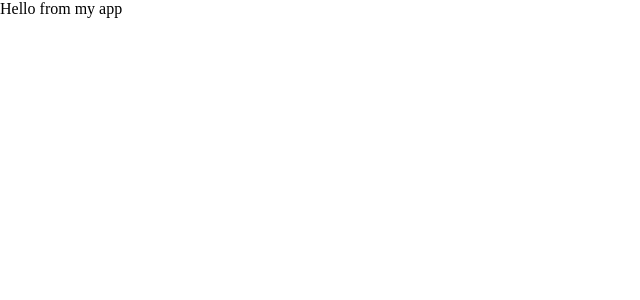
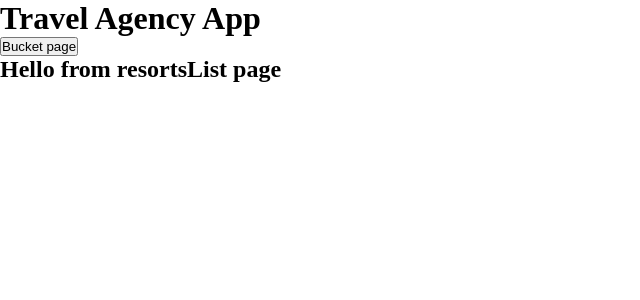
Before and after one commit to massam89/travel-app, a React (Create React App) app: page / in a window 1280 px wide. Shown: the top 300 px of the page, without its empty margins (0-640 px from the left). Built offline with nearby package versions, Linux system fonts and the light colour scheme.

Commit message:
add Header and its functionality plus router

```diff
--- a/package.json
+++ b/package.json
@@ -34,5 +34,8 @@
       "last 1 firefox version",
       "last 1 safari version"
     ]
+  },
+  "devDependencies": {
+    "react-router-dom": "^6.4.2"
   }
 }
--- a/src/App.js
+++ b/src/App.js
@@ -1,8 +1,28 @@
+import { Routes, Route } from "react-router-dom";
+import Header from "./components/Header";
+import Bucket from "./pages/Bucket";
+import ResortDetails from "./pages/ResortDetails";
+import ResortsList from "./pages/ResortsList";
+import NoPage from "./pages/NoPage";
+import { useState } from "react";
 
 function App() {
+
+  const [isBucketPage, setIsBucketPage] = useState(false)
+
+  const changeBucketPageHandler = () => {
+    setIsBucketPage(!isBucketPage)
+  }
+
   return (
-    <div className="App">
-      Hello from my app
+    <div className="container">
+      <Header changeBucket={changeBucketPageHandler} isBucketPage={isBucketPage} />
+      <Routes>
+        <Route index element={<ResortsList />} />
+        <Route path="resorts/:id" element={<ResortDetails />} />
+        <Route path="bucket" element={<Bucket />} />
+        <Route path="*" element={<NoPage />} />
+      </Routes>
     </div>
   );
 }
--- /dev/null
+++ b/src/components/Header.js
@@ -0,0 +1,20 @@
+import { Link } from "react-router-dom";
+
+const Header = (props) => {
+  const clickButtonHandler = () => {
+    props.changeBucket();
+  };
+
+  return (
+    <header>
+      <h1>Travel Agency App</h1>
+      <Link to={props.isBucketPage ? "/" : "/Bucket"}>
+        <button onClick={clickButtonHandler}>
+          {props.isBucketPage ? "Resort list page" : "Bucket page"}
+        </button>
+      </Link>
+    </header>
+  );
+};
+
+export default Header;
--- a/src/index.js
+++ b/src/index.js
@@ -1,8 +1,11 @@
-import React from 'react';
-import ReactDOM from 'react-dom/client';
-import './css/index.css';
-import App from './App';
+import React from "react";
+import ReactDOM from "react-dom/client";
+import { BrowserRouter } from "react-router-dom";
+import "./css/index.css";
+import App from "./App";
 
-ReactDOM.createRoot(document.getElementById('root')).render(
-  <App />
+ReactDOM.createRoot(document.getElementById("root")).render(
+  <BrowserRouter>
+    <App />
+  </BrowserRouter>
 );
--- /dev/null
+++ b/src/pages/Bucket.js
@@ -0,0 +1,7 @@
+const Bucket = (props) => {
+  return (
+    <h2>Hello from bucket page</h2>
+  )
+}
+
+export default Bucket
--- /dev/null
+++ b/src/pages/NoPage.js
@@ -0,0 +1,7 @@
+const NoPage = (props) => {
+  return (
+    <h2>Page not found</h2>
+  )
+}
+
+export default NoPage
--- /dev/null
+++ b/src/pages/ResortDetails.js
@@ -0,0 +1,7 @@
+const ResortDetails = (props) => {
+  return (
+    <h2>Hello from ResortDetails page</h2>
+  )
+}
+
+export default ResortDetails
--- /dev/null
+++ b/src/pages/ResortsList.js
@@ -0,0 +1,7 @@
+const ResortsList = (props) => {
+  return (
+    <h2>Hello from resortsList page</h2>
+  )
+}
+
+export default ResortsList
```
Also changed, not shown: 1 other file (tests, documents, lock files or other folders).
